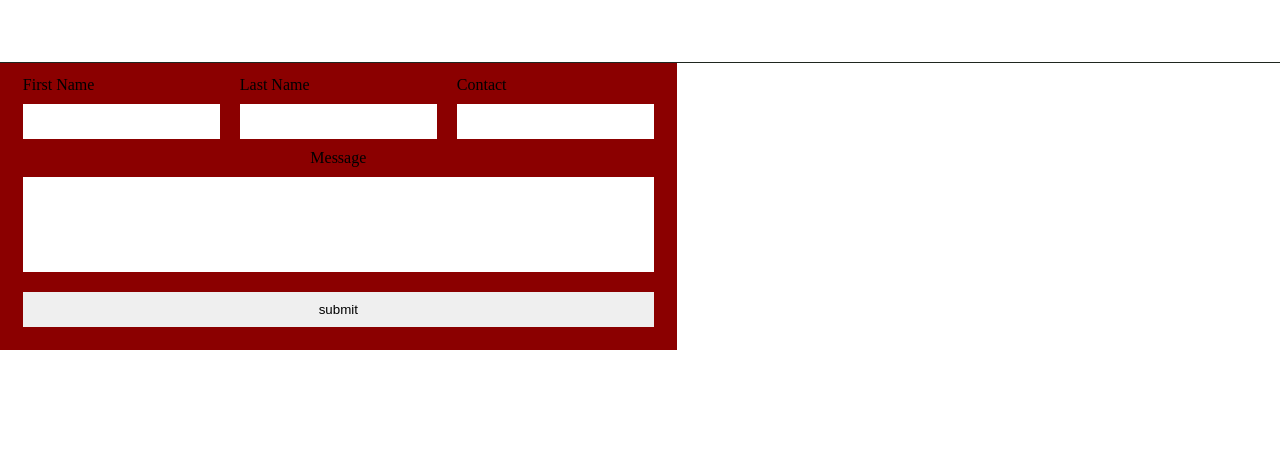
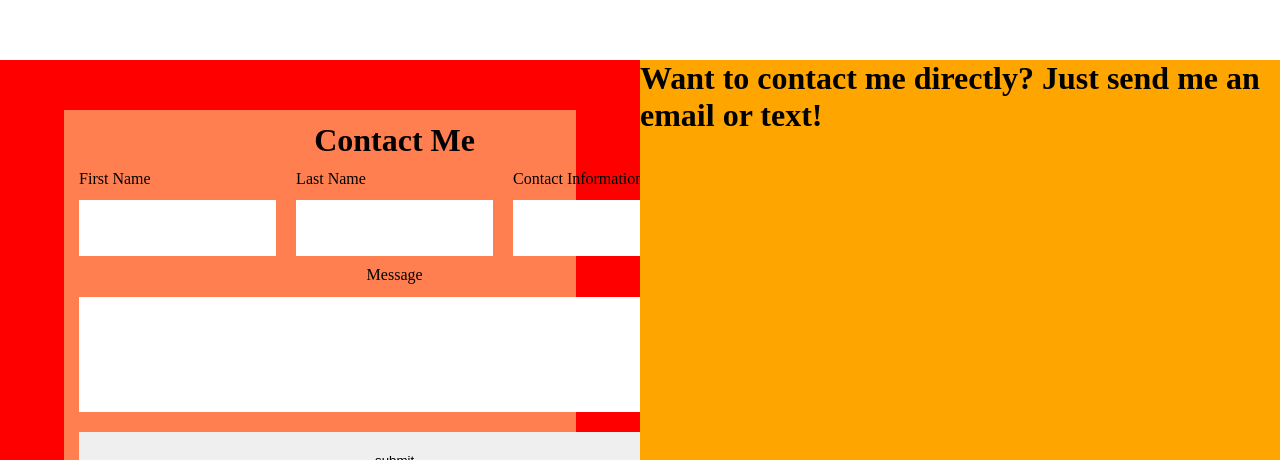
Before and after one commit to Jumner/Jumner.github.io, a plain HTML site: page index.html in a window 1280 px wide. Shown: the part 2340-2800 px from the top of the page. Drawn offline with Linux system fonts and the light colour scheme.

Commit message:
Rearanged contact page

```diff
--- a/index.html
+++ b/index.html
@@ -65,12 +65,14 @@
 				</div>
 			</div>
 			<div id="mywork" class="page">mywork</div>
-			<div id="contact" class="page">
+			<div id="contact" class="footer">
+				<div class="wrapper">
 					<div id="formwrapper">
 						<form action="javascript: contactSubmit();">
+							<h1>Contact Me</h1>
 							<label for="firstname" class="row1">First Name</label>
 							<label for="lastname" class="row1">Last Name</label>
-						<label for="contactinfo" class="row1">Contact</label>
+							<label for="contactinfo" class="row1">Contact Information</label>
 							<input type="text" name="firstname" id="firstname" />
 							<input type="text" name="lastname" id="lastname" />
 							<input type="text" name="contactinfo" id="contactinfo" />
@@ -80,6 +82,10 @@
 						</form>
 					</div>
 				</div>
+				<div id="textwrapper">
+					<h1>Want to contact me directly? Just send me an email or text!</h1>
+				</div>
+			</div>
 		</div>
 	</body>
 </html>
--- a/main.js
+++ b/main.js
@@ -1,6 +1,6 @@
 // My Javascript!
 // let pageColours = ['linear-gradient(-45deg, #1f261f, #95af95)', '#ffffff'];
-let pageColours = ['#ffffff', '#ffffff', '#ffffff', '#ffffff'];
+let pageColours = ['#ffffff', '#ffffff', '#ffffff'];
 
 Array.prototype.random = function () {
 	// Python has corrupted me
--- a/style.css
+++ b/style.css
@@ -18,7 +18,6 @@ a {
 div.page {
 	z-index: -2;
 	width: 100%;
-	border-bottom: 1px solid #1f261f;
 }
 
 /* Header */
@@ -204,17 +203,46 @@ h1.project-desc {
 /* Page 3 - My Work */
 /* Page 4 - Contact Me */
 
+div.footer {
+	z-index: -2;
+	width: 100%;
+	height: 500px;
+	position: relative;
+}
+
+div#contact > div.wrapper {
+	position: relative;
+	height: 100%;
+	width: 50%;
+	background-color: red;
+}
+
+div#textwrapper {
+	background-color: orange;
+	position: absolute;
+	height: 100%;
+	width: 50%;
+	left: 50%;
+	top: 0;
+}
+
 div#formwrapper {
 	background-color: coral;
-	position: relative;
+	position: absolute;
+	bottom: 10%;
+	left: 10%;
+	right: 10%;
+	top: 10%;
 }
 
 div#formwrapper > form {
 	display: grid;
-	/* gap: 15px; */
-	padding: 1%;
 	position: absolute;
-	background-color: darkred;
+	top: 3%;
+	bottom: 3%;
+	left: 1%;
+	right: 1%;
+	/* background-color: darkred; */
 }
 
 form > input,
@@ -225,19 +253,31 @@ form > textarea {
 	outline: none;
 }
 
+form > h1 {
+	grid-row: 1;
+	grid-column-start: 1;
+	grid-column-end: 4;
+	text-align: center;
+	margin-bottom: -10px;
+}
+
 form > label.row1 {
-	grid-row: 1;
+	grid-row: 2;
 	padding-left: 10px;
+}
+
+form > label {
+	margin-bottom: -20px;
 }
 
 input#firstname,
 input#lastname,
 input#contactinfo {
-	grid-row: 2;
+	grid-row: 3;
 }
 
 form > label#messagelabel {
-	grid-row: 3;
+	grid-row: 4;
 	grid-column-start: 1;
 	grid-column-end: 4;
 	text-align: center;
@@ -245,20 +285,13 @@ form > label#messagelabel {
 
 form > textarea#message {
 	resize: none;
-	grid-row: 4;
+	grid-row: 5;
 	grid-column-start: 1;
 	grid-column-end: 4;
 }
 
 form > input#submit {
-	grid-row: 5;
+	grid-row: 6;
 	grid-column-start: 1;
 	grid-column-end: 4;
 }
-
-/* form > input#submit,
-form > input#message {
-	position: relative;
-	position: absolute;
-	width: 100%;
-} */
```
Lines whose indentation alone changed are shown as unchanged.
